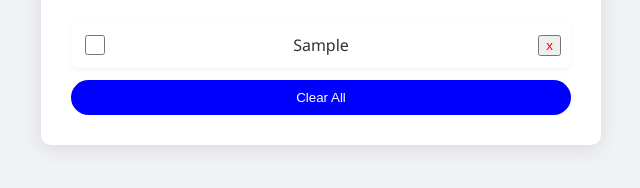
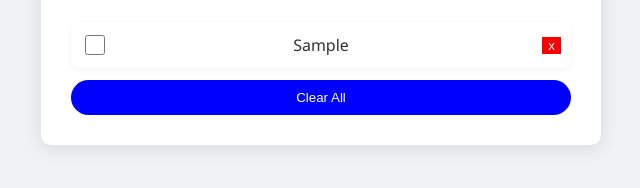
Before and after one commit to Tial0011/todolistweb, a plain HTML site: page index.html in a window 1280 px wide. Both pictures are taken after typing "Sample" into the empty fields and a click on the button "Add". Shown: the part 414-602 px from the top of the page, 319-959 px from the left. Drawn offline with Linux system fonts and the light colour scheme.

Commit message:
i improved the delbtn css

```diff
--- a/index.css
+++ b/index.css
@@ -88,9 +88,11 @@ li {
   left: 10px;
 }
 .delbtn {
-  color: red;
+  background-color: red;
+  color: white;
   position: absolute;
   right: 10px;
+  border: none;
 }
 .clrbtn {
   background-color: blue;
```
